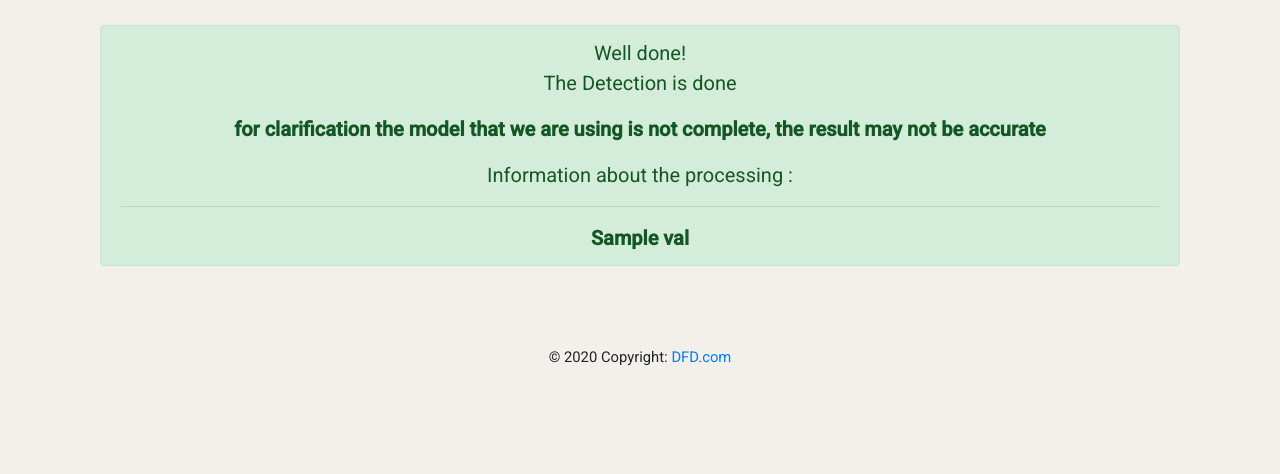
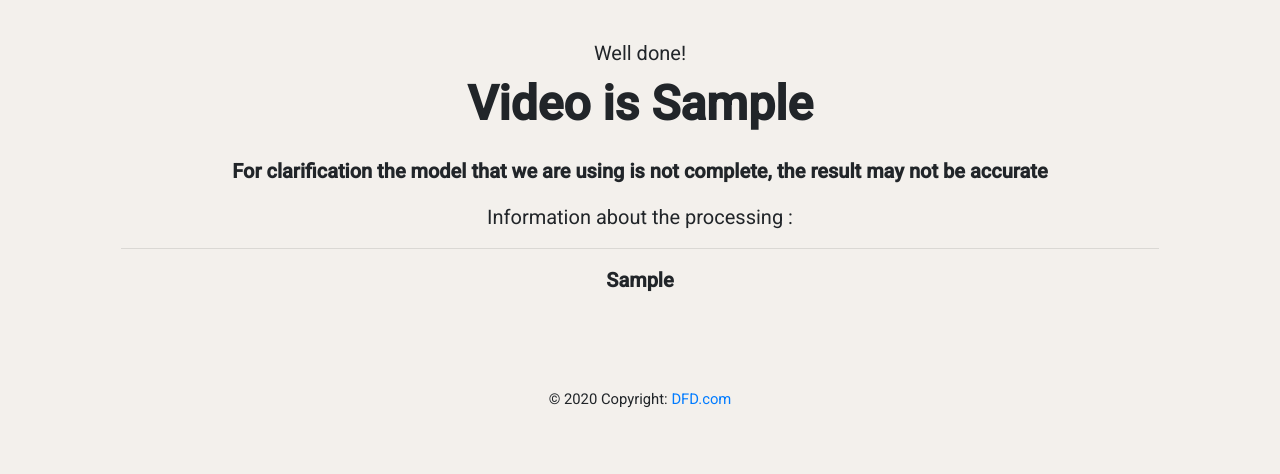
Before and after one commit to Ghassanee/DeepFakeDetectionUI, a Flask app: template templates/complete.html in a window 1280 px wide. Shown: the part 326-800 px from the top of the page. Run offline with Flask 2, Linux system fonts and the light colour scheme; the template is opened without the code that fills it: most values are stand-ins (such as "Sample title", 1, 10 or a date in 2020); some libraries are stand-ins or nearby versions.

Commit message:
display result of testing

```diff
--- a/main.py
+++ b/main.py
@@ -28,6 +28,8 @@ dropzone = Dropzone(app)
 @app.route("/")
 def root():
   session["pbar"] = 0
+  session["fakeOrReal"] = 0
+
   return render_template("home.html")
 @app.route("/home")
 def home():
@@ -119,22 +121,30 @@ def upload():
     print(file)
     if "MODEL" in  file :
       trigger = 1
-      print ("me")
       destinat  = "/".join(["/content/DeepFakeDetectionGUI/static/pretrained_model" , str("0")])
       shutil.move("/content/DeepFakeDetectionGUI/images/videosForTest/"+file, destinat)
     else :
-      print ("not me")
       shutil.move("/content/DeepFakeDetectionGUI/images/videosForTest/"+file, destination)
 
   if trigger :
-    print ("me1")
     d = detect("/content/DeepFakeDetectionGUI/static/videos/003_000.mp4" , "/content/DeepFakeDetectionGUI/static/pretrained_model/best0.pkl" , "/content/DeepFakeDetectionGUI/static/videos/output")
   else:
-    print ("not me1")
-    d = detect("/content/DeepFakeDetectionGUI/static/videos/003_000.mp4" , "/content/DeepFakeDetectionGUI/static/pretrained_model/best.pkl" , "/content/DeepFakeDetectionGUI/static/videos/output")
+    d = detect("/content/DeepFakeDetectionGUI/static/videos/003_000.mp4" , "/content/DeepFakeDetectionGUI/static/pretrained_model/df_c0_best.pkl" , "/content/DeepFakeDetectionGUI/static/videos/output")
+  print(d.pbar)
+  print(d.labels)
+  if os.path.isdir("/content/DeepFakeDetectionGUI/images/videosForTest"):
+      shutil.rmtree("/content/DeepFakeDetectionGUI/images/videosForTest")
+  os.mkdir("/content/DeepFakeDetectionGUI/images/videosForTest")
 
-  print(d.pbar)
+  session["result"] = 0
   session["pbar"] = str(d.pbar)
+  if d.labels[0] > d.labels[1] * 3 :
+    session["result"] = "REAL"
+    session["fakeOrReal"] = "success"
+  else :
+    session["result"] = "FAKE"
+    session["fakeOrReal"] = "danger"
+
   def convert_avi_to_mp4(avi_file_path, output_name):
     os.popen("ffmpeg -i '{input}' -ac 2 -b:v 2000k -c:a aac -c:v libx264 -b:a 160k -vprofile high -bf 0 -strict experimental -f mp4 '{output}.mp4'".format(input = avi_file_path, output = output_name))
     return True
@@ -147,7 +157,7 @@ def upload_complete():
   while not os.path.exists("/content/DeepFakeDetectionGUI/static/videos/output/003_000.mp4"):
     time.sleep(1)
   if os.path.isfile("/content/DeepFakeDetectionGUI/static/videos/output/003_000.mp4"):
-    return render_template("complete.html" , val = session['pbar'] ) ;
+    return render_template("complete.html" , val1 = session['pbar'] , val2= session["fakeOrReal"] , val3 = session["result"] ) ;
 
 
 @app.route('/module-complete')
--- a/templates/complete.html
+++ b/templates/complete.html
@@ -23,13 +23,13 @@
   <source src="{{ url_for('static' , filename =  'videos/output/003_000.mp4' ) }}" type="video/mp4" />
 </video>
 <br>
-<div class="alert alert-success text-center" role="alert" style="margin: 20px 100px;font-size: 20px; >
+<div class="alert alert-{{ val2 }} text-center" role="alert" style="margin: 20px 100px;font-size: 20px; >
   <h4  style="font-size: 40px;" class="alert-heading">Well done!</h4>
-  <p>The Detection is done </p>
-  <p class="font-weight-bold" >for clarification the model that we are using is not complete, the result may not be accurate </p>
+  <p style="font-size: 3rem;" > <strong> Video is {{val3}} </strong> </p>
+  <p class="font-weight-bold" >For clarification the model that we are using is not complete, the result may not be accurate </p>
   <p class="text-center">Information about the processing :  </p>
   <hr>
-  <p class="mb-0 font-weight-bold text-center ">  {{val}} </p>
+  <p class="mb-0 font-weight-bold text-center ">  {{val1}} </p>
 </div>
 
 </body>
```
Also changed, not shown: static/detect_from_video.py (+6 -2 lines), 2 other files.
